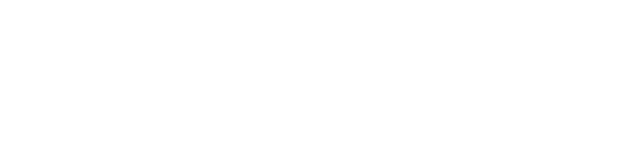
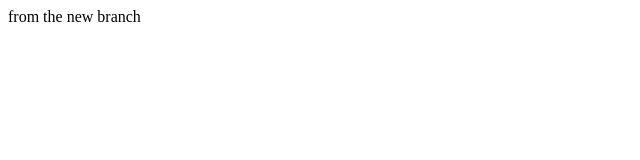
Before and after one commit to Rkb-Hasan/my-practise, a plain HTML site: page index.html in a window 1280 px wide. Shown: the whole page, without its empty margins (0-640 px from the left). Drawn offline with Linux system fonts and the light colour scheme.

Commit message:
new branch commit

```diff
--- a/index.html
+++ b/index.html
@@ -5,5 +5,7 @@
     <meta name="viewport" content="width=device-width, initial-scale=1.0" />
     <title>Document</title>
   </head>
-  <body></body>
+  <body>
+    from the new branch
+  </body>
 </html>
```
